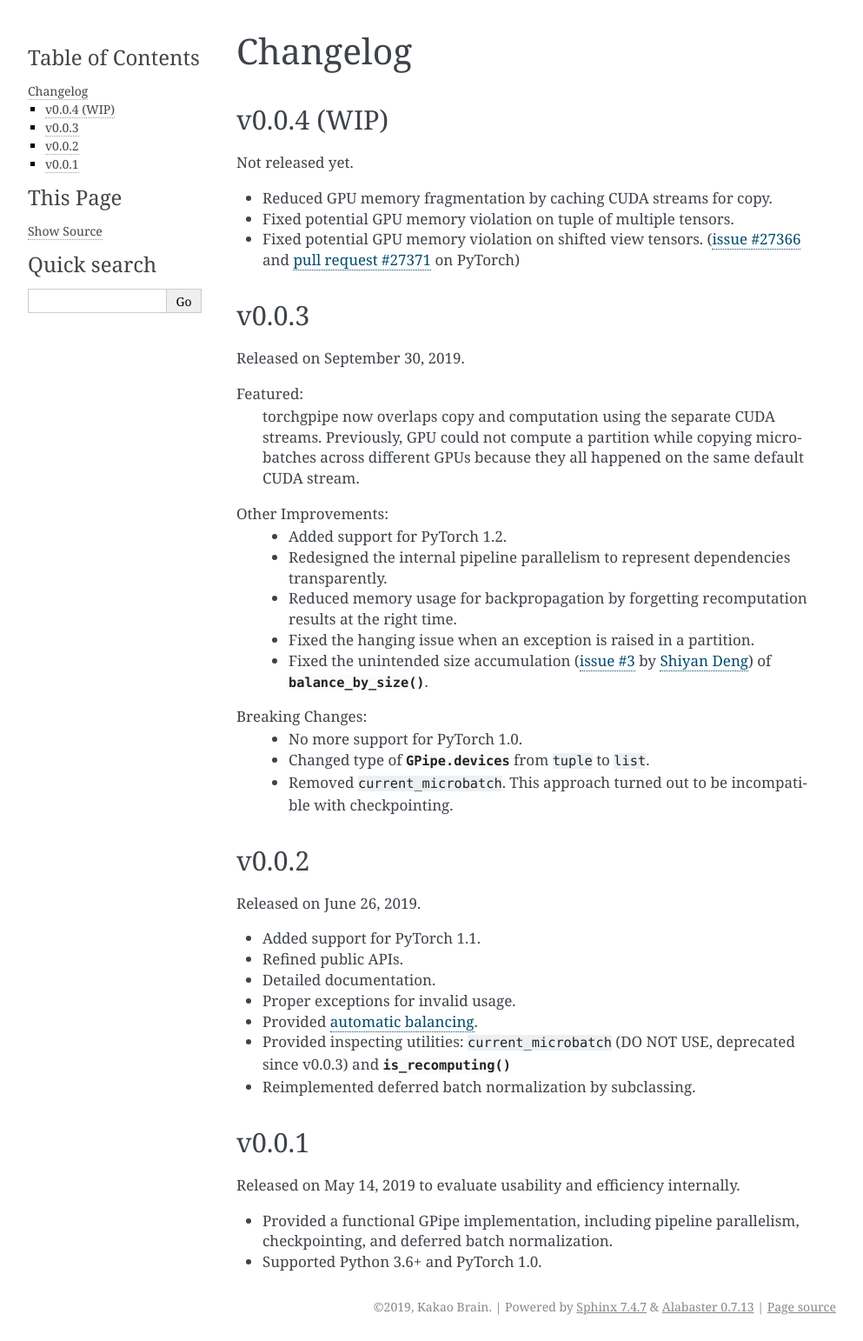
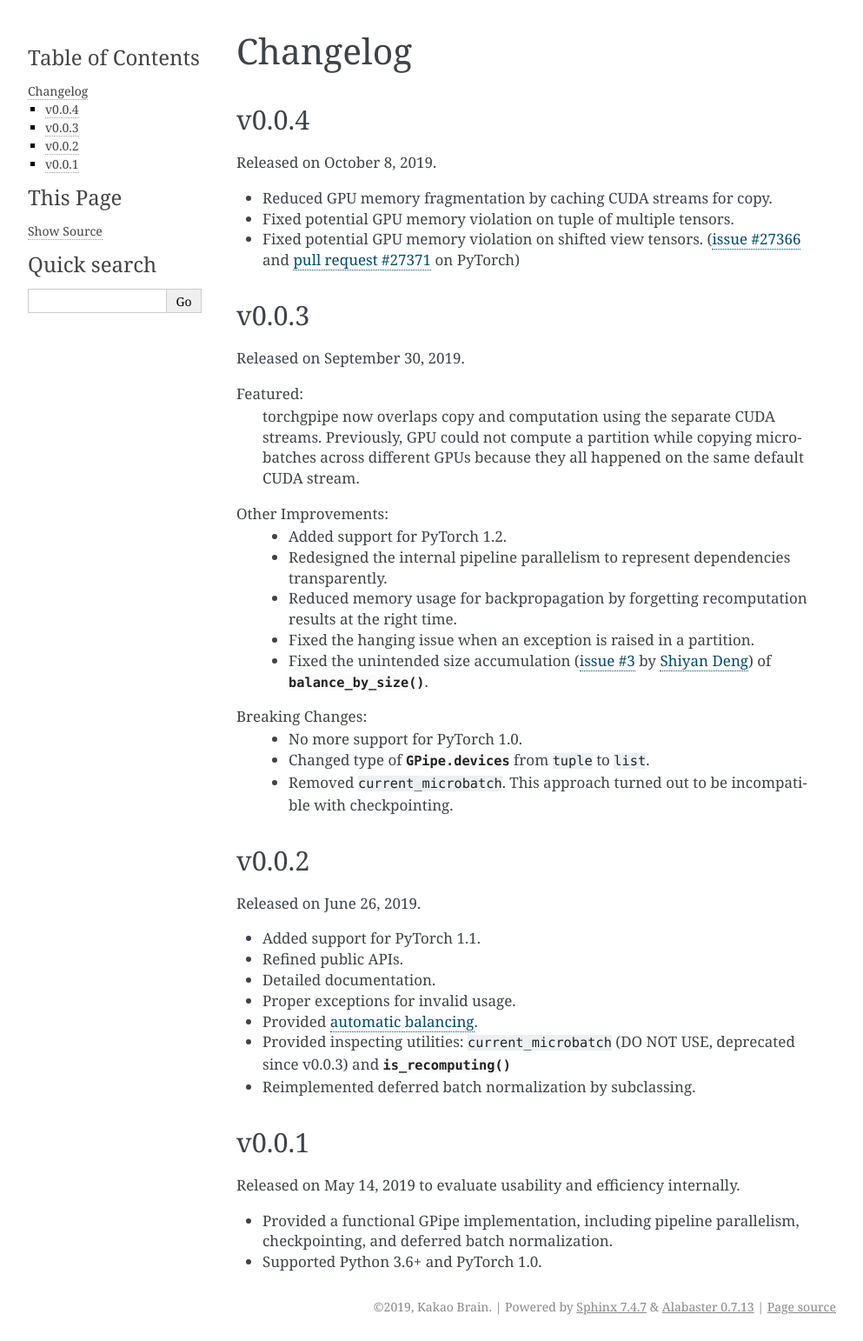
Before and after one commit to kakaobrain/torchgpipe, a Sphinx documentation site: the page built from docs/changelog.rst, in a window 1280 px wide. Shown: the whole page at 87% size, without its empty margins (148-1141 px from the left). Built offline with Sphinx 7.4.7, drawn with Linux system fonts in a browser that asks for light colours.

Commit message:
Release v0.0.4

```diff
--- a/docs/changelog.rst
+++ b/docs/changelog.rst
@@ -1,10 +1,10 @@
 Changelog
 =========
 
-v0.0.4 (WIP)
+v0.0.4
 ~~~~~~
 
-Not released yet.
+Released on October 8, 2019.
 
 - Reduced GPU memory fragmentation by caching CUDA streams for copy.
 - Fixed potential GPU memory violation on tuple of multiple tensors.
```
